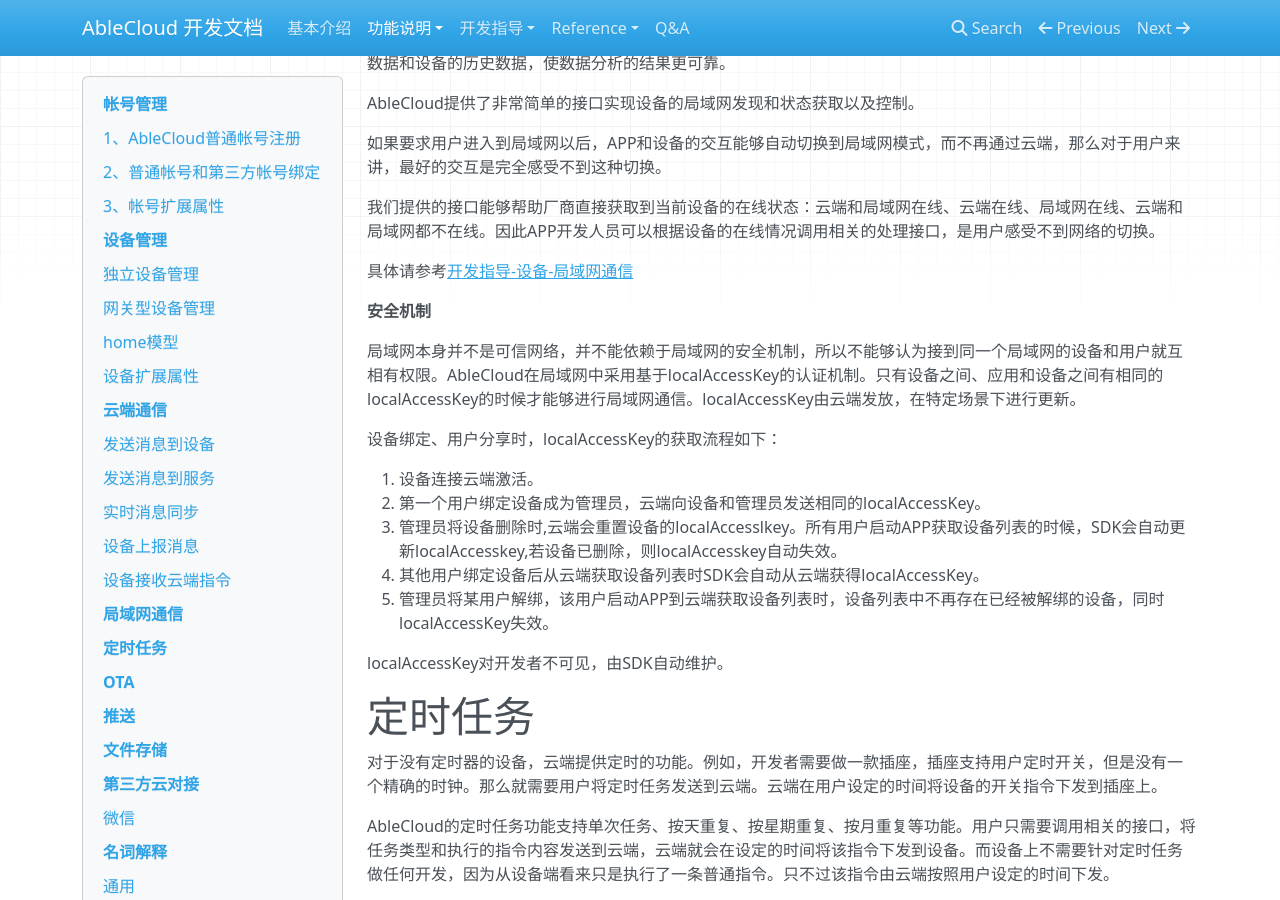
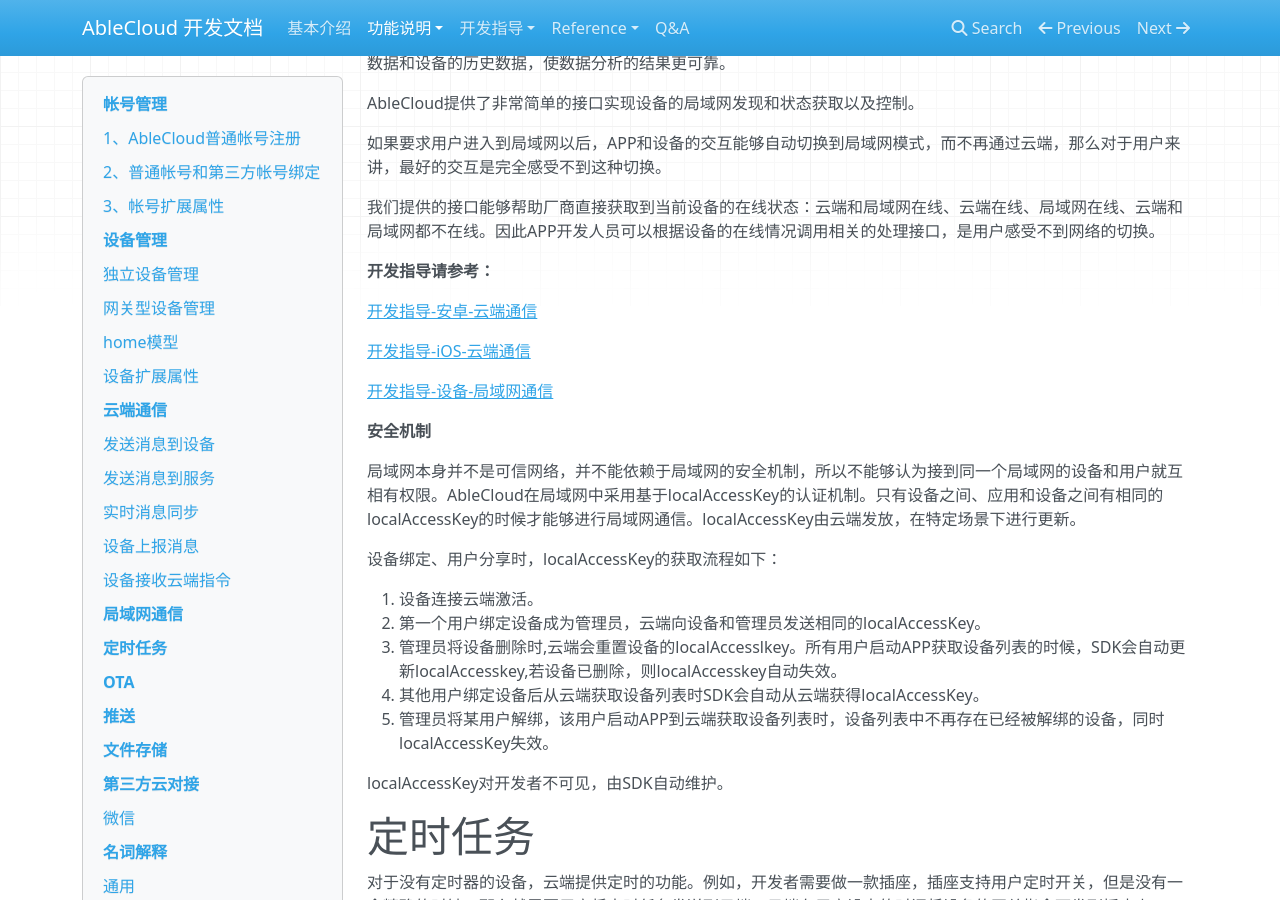
Before and after one commit to JessonW/rd_docs, an MkDocs documentation site: the page built from docs/features/functions.md, in a window 1280 px wide and 900 px high, scrolled down 15920 px. Built offline with MkDocs 1.6.1, drawn with Linux system fonts in a browser that asks for light colours; nearby versions of some CDN libraries; old or Windows-style settings are respelled for this version of MkDocs; some of the changed lines change nothing that is shown.

Commit message:
update hyper links

```diff
--- a/docs/features/functions.md
+++ b/docs/features/functions.md
@@ -62,7 +62,7 @@
 
 [开发指导-安卓-帐号管理](../develop_guide/android.md#_5)
 
-[开发指导-iOS-帐号管理](../develop_guide/iOS.md#_3)
+[开发指导-iOS-帐号管理](../develop_guide/iOS.md#_6)
 
 [开发指导-微信-帐号管理](../develop_guide/wechat.md#_3)
 
@@ -130,9 +130,9 @@
 
 [开发指导-安卓-独立设备管理](../develop_guide/android.md#_12)
 
-[开发指导-iOS-独立设备管理](../develop_guide/iOS.md#_6)
+[开发指导-iOS-独立设备管理](../develop_guide/iOS.md#_14)
 
-[开发指导-微信-独立设备管理](../develop_guide/wechat.md#_11)
+[开发指导-微信-独立设备管理](../develop_guide/wechat.md#_9)
 
 [开发指导-设备-设备激活](../develop_guide/device.md#_4)
 
@@ -209,9 +209,9 @@
 
 [开发指导-安卓-网关型设备管理](../develop_guide/android.md#_16)
 
-[开发指导-iOS-网关型设备管理](../develop_guide/iOS.md#_7)
+[开发指导-iOS-网关型设备管理](../develop_guide/iOS.md#_18)
 
-[开发指导-微信-网关型设备管理](../develop_guide/wechat.md#_16)
+[开发指导-微信-网关型设备管理](../develop_guide/wechat.md#_15)
 
 [开发指导-设备(嵌入式系统)-设备绑定管理](../develop_guide/device.md#_7)
 
@@ -328,11 +328,11 @@
 
 开发指导参考：
 
-[开发指导-安卓-设备扩展属性](../develop_guide/android.md#_14)
+[开发指导-安卓-设备扩展属性](../develop_guide/android.md#_20)
 
-[开发指导-iOS-设备扩展属性](../develop_guide/iOS.md#设备扩展属性)
+[开发指导-iOS-设备扩展属性](../develop_guide/iOS.md#_22)
 
-[开发指导-微信-设备扩展属性](../develop_guide/wechat.md#设备扩展属性)
+[开发指导-微信-设备扩展属性](../develop_guide/wechat.md#_21)
 
 
 #云端通信
@@ -395,12 +395,11 @@
 
 **开发指导请参考：**
 
-[开发指导-安卓-云端通信](../develop_guide/android.md#_17)
+[开发指导-安卓-云端通信](../develop_guide/android.md#_23)
 
-[开发指导-iOS-云端通信](../develop_guide/iOS.md#云端通信)
+[开发指导-iOS-云端通信](../develop_guide/iOS.md#_25)
 
-[开发指导-微信-云端通信](../develop_guide/wechat.md#_16)
-
+[开发指导-微信-云端通信](../develop_guide/wechat.md#_24)
 
 ##设备上报消息
 
@@ -419,7 +418,7 @@
 
 开发指导请参考：
 
-[开发指导-设备-云端通信](../develop_guide/device.md#_14)
+[开发指导-设备-云端通信](../develop_guide/device.md#_15)
 
 
 #局域网通信
@@ -436,7 +435,13 @@
 
 我们提供的接口能够帮助厂商直接获取到当前设备的在线状态：云端和局域网在线、云端在线、局域网在线、云端和局域网都不在线。因此APP开发人员可以根据设备的在线情况调用相关的处理接口，是用户感受不到网络的切换。
 
-具体请参考[开发指导-设备-局域网通信](../develop_guide/device.md#局域网通信)
+**开发指导请参考：**
+
+[开发指导-安卓-云端通信](../develop_guide/android.md#_28)
+
+[开发指导-iOS-云端通信](../develop_guide/iOS.md#_30)
+
+[开发指导-设备-局域网通信](../develop_guide/device.md#_20)
 
 
 **安全机制**
@@ -463,11 +468,11 @@
 
 开发指导请参考：
 
-[开发指导-安卓-定时任务](../develop_guide/android.md#_22)
+[开发指导-安卓-定时任务](../develop_guide/android.md#_29)
 
-[开发指导-iOS-定时任务](../develop_guide/iOS.md#定时任务)
+[开发指导-iOS-定时任务](../develop_guide/iOS.md#_31)
 
-[开发指导-微信-定时任务](../develop_guide/wechat.md#定时任务)
+[开发指导-微信-定时任务](../develop_guide/wechat.md#_28)
 
 #OTA
 
@@ -535,11 +540,11 @@
 
 安卓、iOS和微信实现推送的方式不同，具体开发请参考开发指导：
 
-[开发指导-安卓-推送](../develop_guide/android.md#_34)
+[开发指导-安卓-推送](../develop_guide/android.md#_39)
 
-[开发指导-iOS-推送](../develop_guide/iOS.md#推送)
+[开发指导-iOS-推送](../develop_guide/iOS.md#_41)
 
-[开发指导-微信-推送](../develop_guide/wechat.md#推送)
+[开发指导-微信-推送](../develop_guide/wechat.md#_38)
 
 #文件存储
 
@@ -549,11 +554,10 @@
 
 使用方法请参考
 
-[开发指导-安卓-文件存储](../develop_guide/android.md#_37)
+[开发指导-安卓-文件存储](../develop_guide/android.md#_43)
 
-[开发指导-iOS-文件存储](../develop_guide/iOS.md#文件存储)
+[开发指导-iOS-文件存储](../develop_guide/iOS.md#_45)
 
-[开发指导-微信-文件存储](../develop_guide/wechat.md#文件存储)
 
 #第三方云对接
 
```
